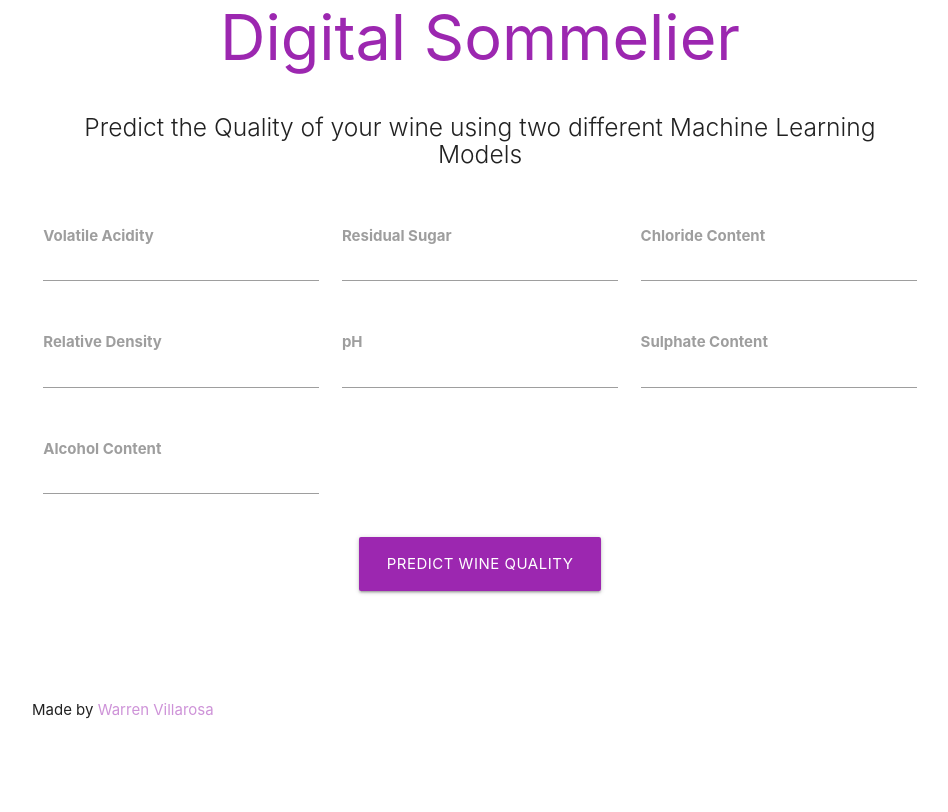
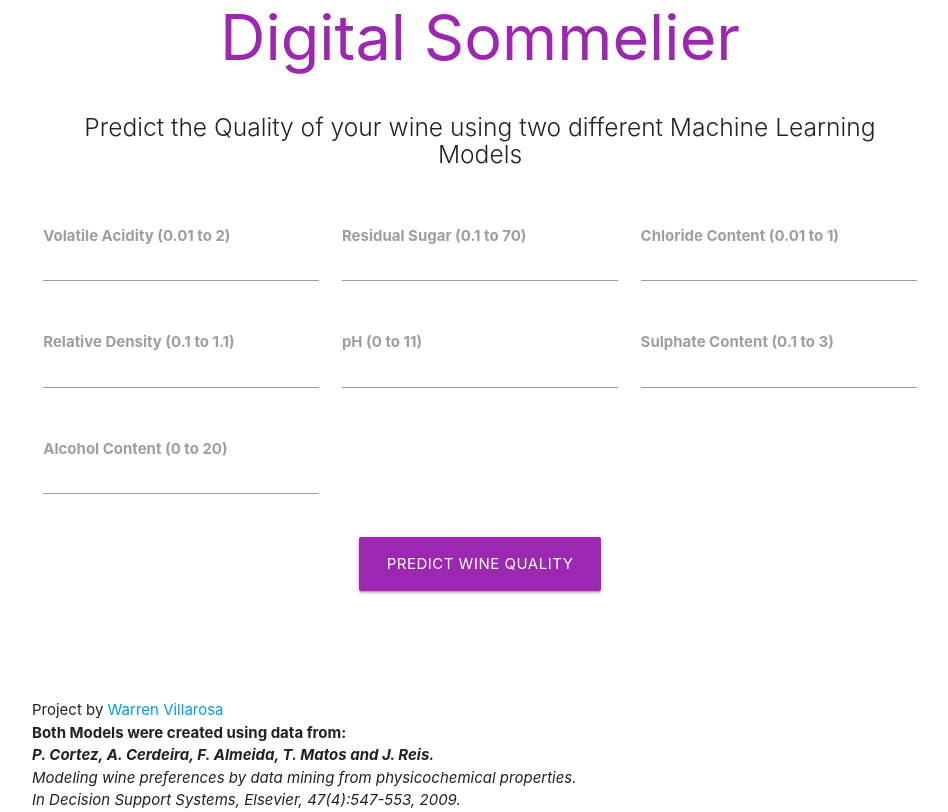
Before and after one commit to daysthroughcode/DABProject3, a Flask app: page / in a window 1280 px wide. Shown: the part 163-975 px from the top of the page, without its empty margins (160-1108 px from the left). Before the commit the page ends 882 px from the top, so only its background shows below. Run offline with Flask 2, Linux system fonts and the light colour scheme; parts of the project's set-up code (start-up, migrations or seed data) failed here and were passed over; some libraries are stand-ins or nearby versions.

Commit message:
Minor Tweaks

```diff
--- a/Dashboard/templates/index.html
+++ b/Dashboard/templates/index.html
@@ -3,7 +3,7 @@
 <head>
   <meta http-equiv="Content-Type" content="text/html; charset=UTF-8"/>
   <meta name="viewport" content="width=device-width, initial-scale=1, maximum-scale=1.0"/>
-  <title>Starter Template - Materialize</title>
+  <title>Digital Sommelier</title>
 
   <!-- CSS  -->
   <link href="https://fonts.googleapis.com/icon?family=Material+Icons" rel="stylesheet">
@@ -40,51 +40,51 @@
     <form action='/predict' method="POST" class="col s12">
       <div class="row">
         <div class="input-field col s4">
-            <label for="volatile_acidity"><b>Volatile Acidity</b></label>
+            <label for="volatile_acidity"><b>Volatile Acidity (0.01 to 2)</b></label>
             <br>
-          <input   id="volatile_acidity" name='volatile_acidity'type="text" class="validate">
+          <input type="number" id="volatile_acidity" name='volatile_acidity' class="validate">
         </div>
 
         <div class="input-field col s4">
 
-          <label for="residual_sugar"><b>Residual Sugar</b></label>
+          <label for="residual_sugar"><b>Residual Sugar (0.1 to 70)</b></label>
             <br>
-          <input id="residual_sugar"  name="residual_sugar" type="text" class="validate">
+          <input type="number" id="residual_sugar"  name="residual_sugar" class="validate">
 
         </div>
 
         <div class="input-field col s4">
-            <label for="chlorides"><b>Chloride Content</b></label>
+            <label for="chlorides"><b>Chloride Content (0.01 to 1)</b></label>
             <br>
-          <input id="chlorides" name="chlorides" type="text" class="validate">
+          <input type="number" id="chlorides" name="chlorides" class="validate">
 
         </div>
 
         <div class="input-field col s4">
-            <label for="relative_density"><b>Relative Density</b></label>
+            <label for="relative_density"><b>Relative Density (0.1 to 1.1)</b></label>
             <br>
-          <input id="relative_density" name="density" type="text" class="validate">
+          <input type="number" id="relative_density" name="density" class="validate">
 
         </div>
 
         <div class="input-field col s4">
-            <label for="pH"><b>pH</b></label>
+            <label for="pH"><b>pH (0 to 11)</b></label>
             <br>
-          <input id="pH" name="pH" type="text" class="validate">
+          <input type="number" id="pH" name="pH" min="0" max="11" class="validate">
 
         </div>
 
         <div class="input-field col s4">
-            <label for="sulphates"><b>Sulphate Content</b></label>
+            <label for="sulphates"><b>Sulphate Content (0.1 to 3)</b></label>
             <br>
-          <input id="sulphates" name="sulphates" type="text" class="validate">
+          <input type="number" id="sulphates" name="sulphates" class="validate">
 
         </div>
 
         <div class="input-field col s4">
-            <label for="alcohol"><b>Alcohol Content</b></label>
+            <label for="alcohol"><b>Alcohol Content (0 to 20)</b></label>
             <br>
-          <input id="alcohol" name="alcohol" type="text" class="validate">
+          <input type="number" id="alcohol" name="alcohol" class="validate">
 
         </div>
 
@@ -105,7 +105,13 @@
 
     <div class="footer-copyright">
       <div class="container">
-      Made by <a class="purple-text text-lighten-3" >Warren Villarosa</a>
+      Project by <a href"https://www.linkedin.com/in/warren-villarosa-12b31636">Warren Villarosa</a>
+      <br>
+        <b>Both Models were created using data from:</b><br>
+        <b><i>P. Cortez, A. Cerdeira, F. Almeida, T. Matos and J. Reis.</i></b><br>
+        <i>Modeling wine preferences by data mining from physicochemical properties.<br>
+        In Decision Support Systems, Elsevier, 47(4):547-553, 2009.</i>
+
       </div>
     </div>
   </footer>
```
Also changed, not shown: 1 other file.
